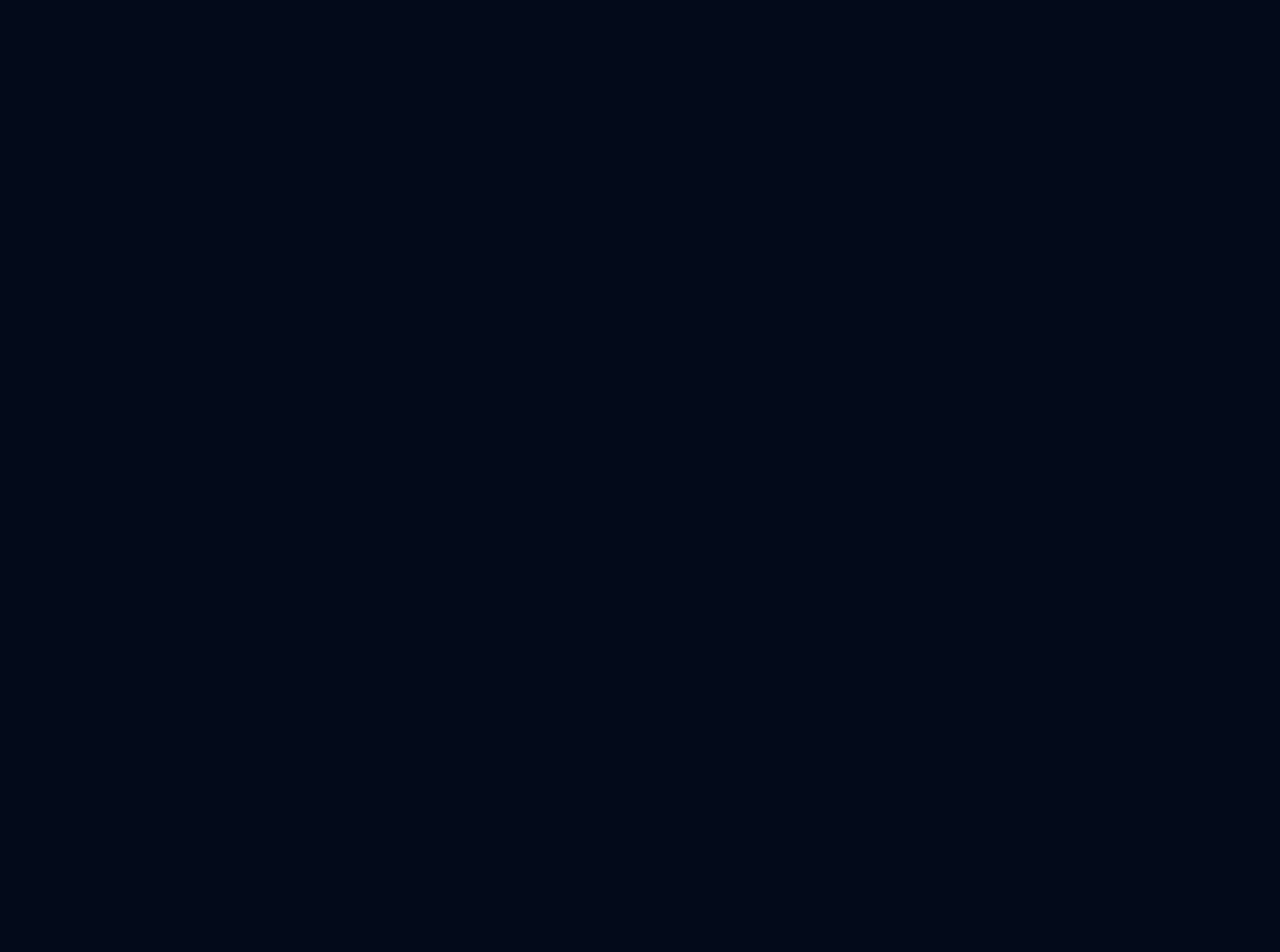
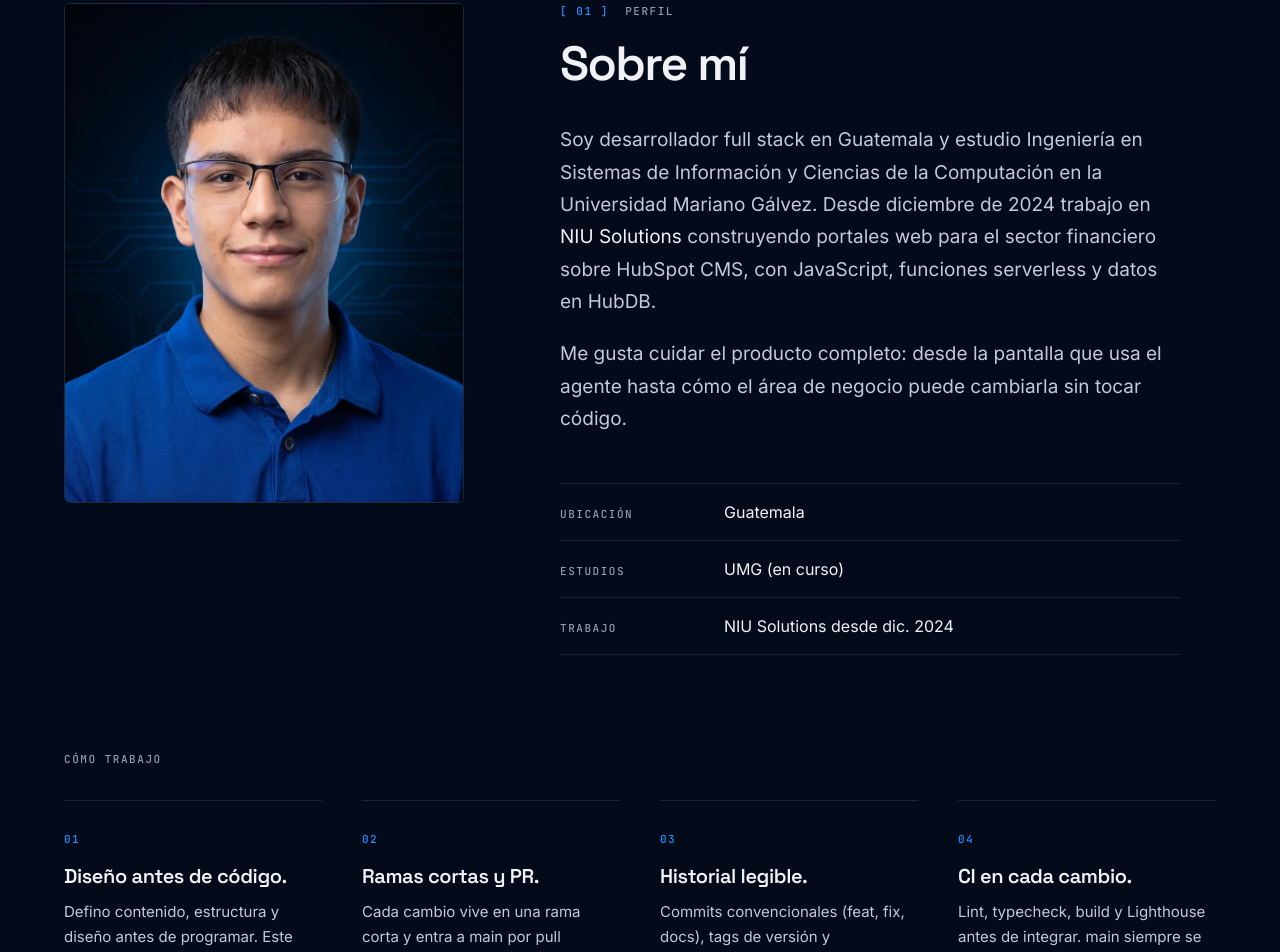
Before and after one commit to ottooniel/portafolio, a Next.js app: page / in a window 1280 px wide. Shown: the part 920-1872 px from the top of the page. Before the commit the page ends 810 px from the top, so only its background shows below. Built offline with nearby package versions, Linux system fonts and the light colour scheme.

Commit message:
feat: agregar sección Sobre mí y Cómo trabajo (#12)
* feat: agregar sección Sobre mí y Cómo trabajo

* fix: ajustar Sobre mí y Cómo trabajo a las medidas de la maqueta

```diff
--- a/src/app/globals.css
+++ b/src/app/globals.css
@@ -1,6 +1,6 @@
 @import "tailwindcss";
 
-/* Tokens de docs/diseno.md. El acento se cambia solo aquí. */
+/* El acento se cambia solo aquí. */
 :root {
   --accent: #1e90ff;
 }
--- a/src/app/layout.tsx
+++ b/src/app/layout.tsx
@@ -2,7 +2,7 @@ import type { Metadata } from "next";
 import { Inter, JetBrains_Mono, Space_Grotesk } from "next/font/google";
 import "./globals.css";
 
-// Las tres son fuentes variables: un archivo por familia cubre los pesos de diseno.md.
+// Las tres son fuentes variables: un archivo por familia cubre todos los pesos.
 const spaceGrotesk = Space_Grotesk({
   variable: "--font-space-grotesk",
   subsets: ["latin"],
@@ -22,7 +22,6 @@ export const metadata: Metadata = {
   title: "Ottoniel Menéndez | Full Stack Developer",
   description:
     "Portafolio de Ottoniel Menéndez, Full Stack Developer en Guatemala. Proyectos con React, Node.js, MongoDB y MySQL.",
-  // El sitio se despliega pero no se difunde hasta que Ottoniel lo decida (contenido.md).
   robots: { index: false, follow: false },
 };
 
--- a/src/app/page.tsx
+++ b/src/app/page.tsx
@@ -1,3 +1,4 @@
+import About from "@/components/About";
 import Hero from "@/components/Hero";
 import Nav from "@/components/Nav";
 
@@ -7,6 +8,7 @@ export default function Home() {
       <Nav overHero />
       <main>
         <Hero />
+        <About />
       </main>
     </>
   );
--- /dev/null
+++ b/src/components/About.tsx
@@ -0,0 +1,48 @@
+import Image from "next/image";
+import { about } from "@/content/site";
+import HowIWork from "./HowIWork";
+import RichText from "./RichText";
+import Section from "./Section";
+import SectionHeader from "./SectionHeader";
+
+// Escritorio: la foto ocupa la columna izquierda en ambas filas; encabezado y texto van a la derecha.
+// La segunda fila es 1fr para que el alto de la foto no empuje el texto hacia abajo.
+export default function About() {
+  return (
+    <Section id="sobre-mi">
+      <div className="lg:grid lg:grid-cols-[400px_1fr] lg:grid-rows-[auto_1fr] lg:items-start lg:gap-x-24">
+        <SectionHeader id="sobre-mi-title" className="mb-8 lg:col-start-2 lg:mb-9" {...about.header} />
+        <Image
+          src="/hs_glasses.webp"
+          alt={about.photoAlt}
+          width={1000}
+          height={1241}
+          loading="lazy"
+          sizes="(min-width: 768px) 400px, 100vw"
+          className="aspect-[4/5] w-full rounded-[6px] border border-white/12 object-cover object-top md:max-w-[400px] lg:col-start-1 lg:row-span-2 lg:row-start-1"
+        />
+        <div className="mt-8 lg:col-start-2 lg:mt-0">
+          {about.paragraphs.map((parts, i) => (
+            <p
+              key={i}
+              className="max-w-[620px] text-base leading-[1.7] not-first:mt-[18px] md:text-[19px] md:not-first:mt-5"
+            >
+              <RichText parts={parts} />
+            </p>
+          ))}
+          <dl className="mt-10 max-w-[620px] border-b border-line md:mt-12">
+            {about.facts.map((fact) => (
+              <div key={fact.label} className="flex items-baseline gap-4 border-t border-line py-[14px] md:gap-6 md:py-4">
+                <dt className="w-[104px] shrink-0 font-mono text-[11px] font-medium tracking-[0.14em] text-text-muted md:w-[140px]">
+                  {fact.label}
+                </dt>
+                <dd className="text-[15px] text-text md:text-base">{fact.value}</dd>
+              </div>
+            ))}
+          </dl>
+        </div>
+      </div>
+      <HowIWork />
+    </Section>
+  );
+}
--- a/src/components/Button.tsx
+++ b/src/components/Button.tsx
@@ -1,4 +1,4 @@
-// Botón primario (diseno.md → Hero): relleno `text`, texto `bg`, 48 px, radio 6, hover blanco.
+// Botón primario: relleno `text`, texto `bg`, 48 px, radio 6, hover blanco.
 export default function Button({ href, children }: { href: string; children: React.ReactNode }) {
   return (
     <a
--- a/src/components/Hero.tsx
+++ b/src/components/Hero.tsx
@@ -2,6 +2,7 @@ import Image from "next/image";
 import { hero, social } from "@/content/site";
 import Button from "./Button";
 import HeroVideo from "./HeroVideo";
+import RichText from "./RichText";
 import TextLink from "./TextLink";
 
 export default function Hero() {
@@ -41,13 +42,7 @@ export default function Hero() {
           {hero.role}
         </p>
         <p className="mt-[22px] max-w-[520px] text-base leading-[1.65] md:mt-7 md:text-lg">
-          {hero.phrase.map((part, i) =>
-            typeof part === "string" ? part : (
-              <span key={i} className="text-text">
-                {part.em}
-              </span>
-            ),
-          )}
+          <RichText parts={hero.phrase} />
         </p>
         <div className="mt-8 flex items-center gap-6 md:mt-10 md:gap-8">
           <Button href={hero.primary.href}>{hero.primary.label}</Button>
--- /dev/null
+++ b/src/components/HowIWork.tsx
@@ -0,0 +1,29 @@
+import { howIWork } from "@/content/site";
+
+export default function HowIWork() {
+  return (
+    <div className="mt-14 lg:mt-24">
+      <h3 className="font-mono text-[11px] font-medium tracking-[0.14em] text-text-muted uppercase">
+        {howIWork.title}
+      </h3>
+      <ol className="mt-2 md:mt-8 border-b border-line md:grid md:grid-cols-[repeat(auto-fit,minmax(240px,1fr))] md:gap-10 md:border-b-0">
+        {howIWork.items.map((item, i) => (
+          <li
+            key={item.title}
+            className="grid grid-cols-[22px_1fr] gap-x-3 border-t border-line py-5 md:block md:pt-6 md:pb-0"
+          >
+            <span aria-hidden="true" className="pt-[5px] font-mono md:pt-0 text-[11px] font-medium tracking-[0.12em] text-accent">
+              {String(i + 1).padStart(2, "0")}
+            </span>
+            <div className="md:mt-[14px]">
+              <p className="font-display text-lg leading-snug font-semibold tracking-[-0.02em] text-text md:text-xl">
+                {item.title}
+              </p>
+              <p className="mt-1.5 text-[15px] leading-[1.65] md:mt-2.5">{item.text}</p>
+            </div>
+          </li>
+        ))}
+      </ol>
+    </div>
+  );
+}
--- /dev/null
+++ b/src/components/RichText.tsx
@@ -0,0 +1,14 @@
+import type { RichText as RichTextParts } from "@/content/site";
+
+// Las partes `em` se resaltan con color, no con negrita.
+export default function RichText({ parts }: { parts: RichTextParts }) {
+  return parts.map((part, i) =>
+    typeof part === "string" ? (
+      part
+    ) : (
+      <span key={i} className="text-text">
+        {part.em}
+      </span>
+    ),
+  );
+}
--- /dev/null
+++ b/src/components/Section.tsx
@@ -0,0 +1,19 @@
+export default function Section({
+  id,
+  alt = false,
+  children,
+}: {
+  id: string;
+  alt?: boolean;
+  children: React.ReactNode;
+}) {
+  return (
+    <section
+      id={id}
+      aria-labelledby={`${id}-title`}
+      className={`border-t border-line py-[72px] md:py-28 ${alt ? "bg-bg-alt" : "bg-bg"}`}
+    >
+      <div className="site-container">{children}</div>
+    </section>
+  );
+}
--- /dev/null
+++ b/src/components/SectionHeader.tsx
@@ -0,0 +1,31 @@
+// `id` debe ser el de la sección + "-title": Section lo usa en aria-labelledby.
+// `className` fija el margen inferior, que cambia por sección.
+export default function SectionHeader({
+  id,
+  number,
+  label,
+  title,
+  className,
+}: {
+  id: string;
+  number: string;
+  label: string;
+  title: string;
+  className?: string;
+}) {
+  return (
+    <header className={className}>
+      <p className="font-mono text-[11px] font-medium tracking-[0.14em] whitespace-pre text-text-muted uppercase">
+        <span className="text-accent">[ {number} ]</span>
+        {"  "}
+        {label}
+      </p>
+      <h2
+        id={id}
+        className="mt-4 font-display text-4xl leading-[1.02] font-semibold tracking-[-0.035em] text-text md:mt-5 md:text-5xl"
+      >
+        {title}
+      </h2>
+    </header>
+  );
+}
--- a/src/content/site.ts
+++ b/src/content/site.ts
@@ -1,4 +1,4 @@
-// Textos de docs/contenido.md. Crece por fase.
+// Textos visibles del sitio. Crece por fase.
 
 export const name = "Ottoniel Menéndez";
 
@@ -38,3 +38,45 @@ export const hero = {
   secondary: { label: "Contactar", href: "/#contacto" },
   location: "Guatemala",
 };
+
+export const about = {
+  header: { number: "01", label: "Perfil", title: "Sobre mí" },
+  photoAlt: "Retrato de Ottoniel Menéndez",
+  paragraphs: [
+    [
+      "Soy desarrollador full stack en Guatemala y estudio Ingeniería en Sistemas de Información y Ciencias de la Computación en la Universidad Mariano Gálvez. Desde diciembre de 2024 trabajo en ",
+      { em: "NIU Solutions" },
+      " construyendo portales web para el sector financiero sobre HubSpot CMS, con JavaScript, funciones serverless y datos en HubDB.",
+    ],
+    [
+      "Me gusta cuidar el producto completo: desde la pantalla que usa el agente hasta cómo el área de negocio puede cambiarla sin tocar código.",
+    ],
+  ] satisfies RichText[],
+  facts: [
+    { label: "UBICACIÓN", value: "Guatemala" },
+    { label: "ESTUDIOS", value: "UMG (en curso)" },
+    { label: "TRABAJO", value: "NIU Solutions desde dic. 2024" },
+  ],
+};
+
+export const howIWork = {
+  title: "Cómo trabajo",
+  items: [
+    {
+      title: "Diseño antes de código.",
+      text: "Defino contenido, estructura y diseño antes de programar. Este sitio empezó como maqueta.",
+    },
+    {
+      title: "Ramas cortas y PR.",
+      text: "Cada cambio vive en una rama corta y entra a main por pull request, aunque trabaje solo.",
+    },
+    {
+      title: "Historial legible.",
+      text: "Commits convencionales (feat, fix, docs), tags de versión y CHANGELOG.",
+    },
+    {
+      title: "CI en cada cambio.",
+      text: "Lint, typecheck, build y Lighthouse antes de integrar. main siempre se puede desplegar.",
+    },
+  ],
+};
```
Also changed, not shown: 2 other files (tests, documents, lock files or other folders).
